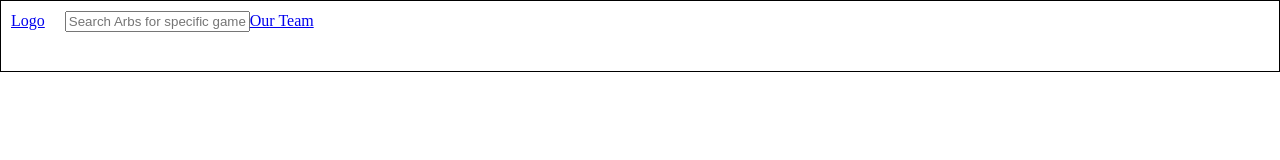
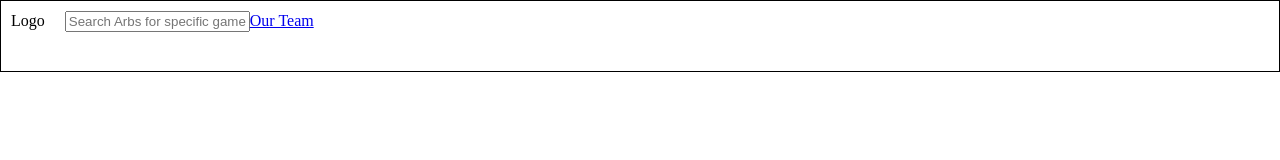
Before and after one commit to keithsimkin/Sports-Betting-Arbitrage, a React (Create React App) app in the folder frontend/: page / in a window 1280 px wide. Shown: the top 160 px of the page. Built offline with nearby package versions, Linux system fonts and the light colour scheme.

Commit message:
created a logo component in the header

```diff
--- a/frontend/src/components/Header/Header.css
+++ b/frontend/src/components/Header/Header.css
@@ -5,6 +5,7 @@
 }
 
 .logo {
+	display: inline-block;
 	padding-right: 20px;
 }
 
--- a/frontend/src/components/Header/Header.js
+++ b/frontend/src/components/Header/Header.js
@@ -1,6 +1,7 @@
 import React from "react";
 import SearchBar from "./SearchBar/SearchBar";
 import UserProfile from "./UserProfile/UserProfile";
+import Logo from "./Logo/Logo";
 import "./Header.css";
 
 const Header = () => {
@@ -8,7 +9,9 @@ const Header = () => {
 		<div>
 			<header class="box">
 		        <nav>
-		          <a href="#" className="logo">Logo</a>
+		          <div className="logo">
+		          	<Logo />
+		          </div>
 		          <div className="searchbar">
 		          	<SearchBar />
 		          </div>
--- /dev/null
+++ b/frontend/src/components/Header/Logo/Logo.js
@@ -0,0 +1,9 @@
+import React from "react";
+
+const Logo = () => {
+	return(
+		<div>Logo</div>
+	)
+};
+
+export default Logo;
```
